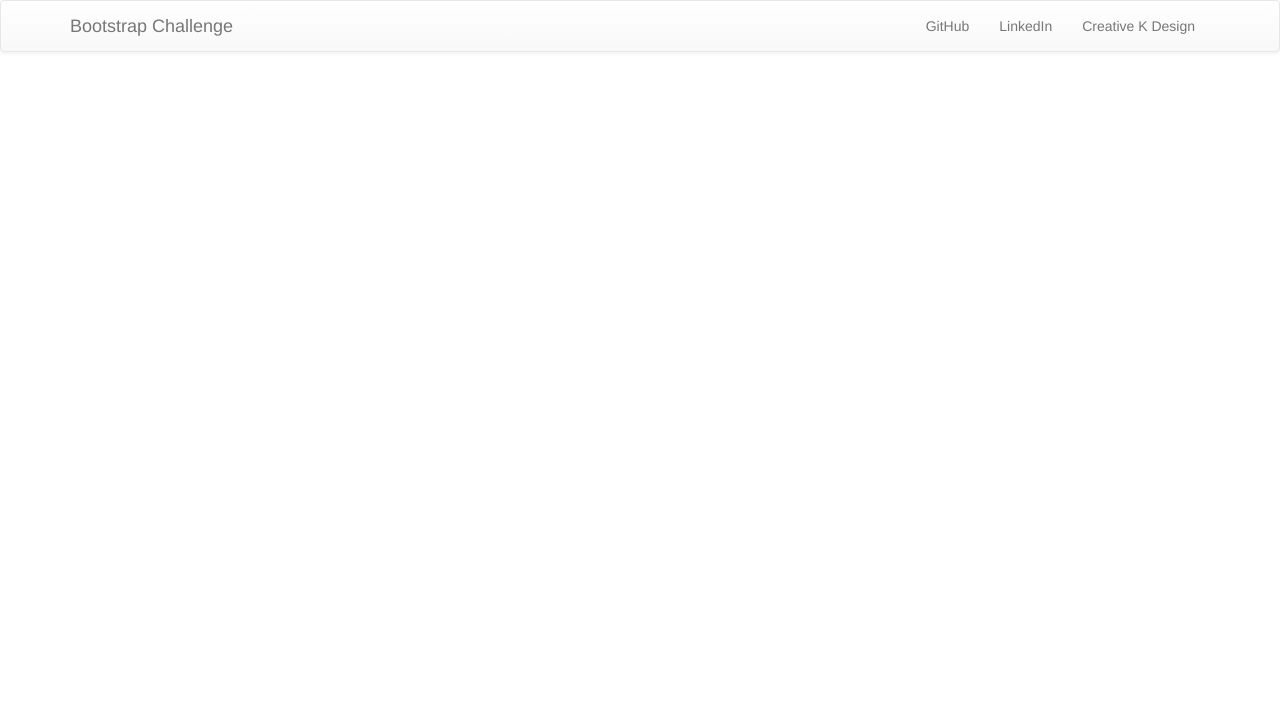
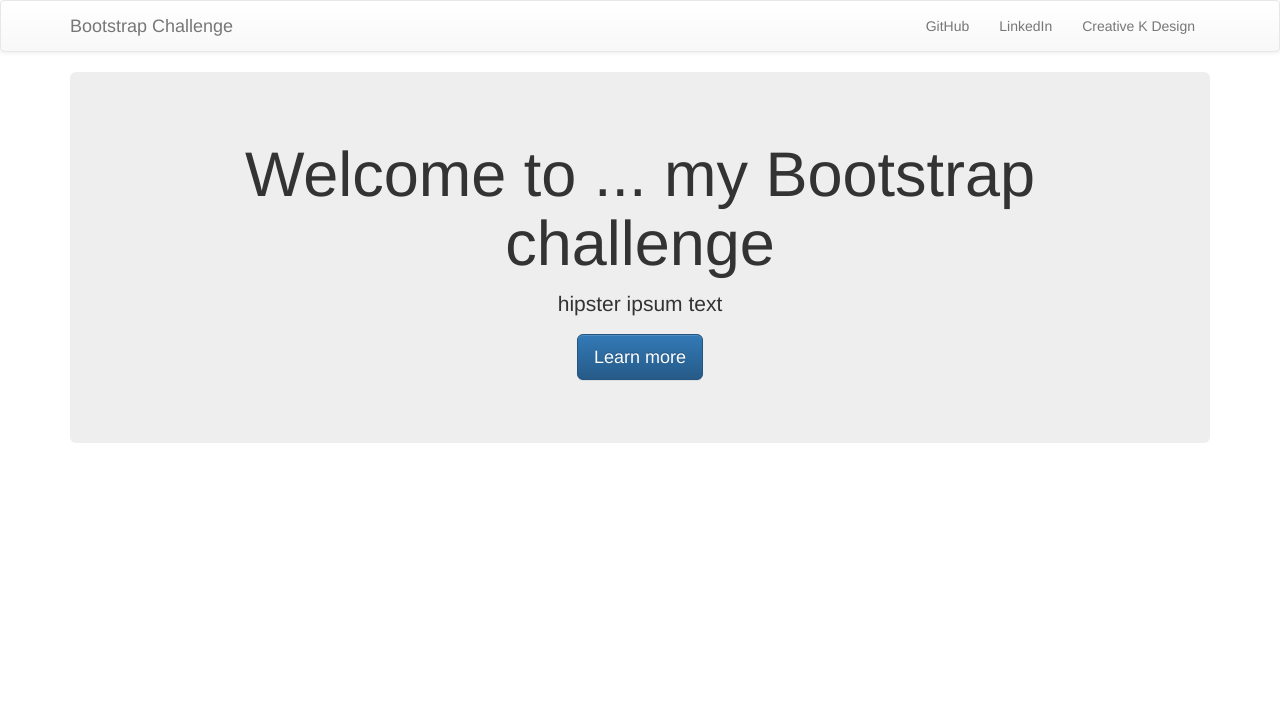
Before and after one commit to kellykristl/bootstrap-challenge, a PHP site: page / in a window 1280 px wide. Shown: the top 713 px of the page. Run offline with PHP 8.4, Linux system fonts and the light colour scheme; some libraries are stand-ins or nearby versions.

Commit message:
added welcome section jumbotron

```diff
--- a/index.php
+++ b/index.php
@@ -50,6 +50,17 @@
 				</header>
 
 				<section>
+					<div class="container">
+						<div class="row">
+							<div class="col-md-12">
+								<div class="jumbotron text-center">
+									<h1>Welcome to ... my Bootstrap challenge</h1>
+									<p>hipster ipsum text</p>
+									<p><a class="btn btn-primary btn-lg" href="#" role="button">Learn more</a></p>
+								</div>
+							</div>
+						</div>
+					</div>
 
 				</section>
 
```
